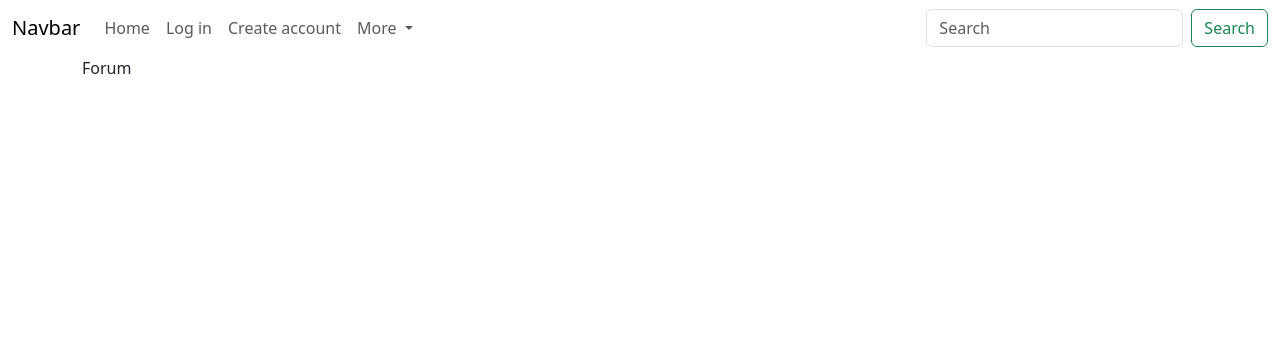
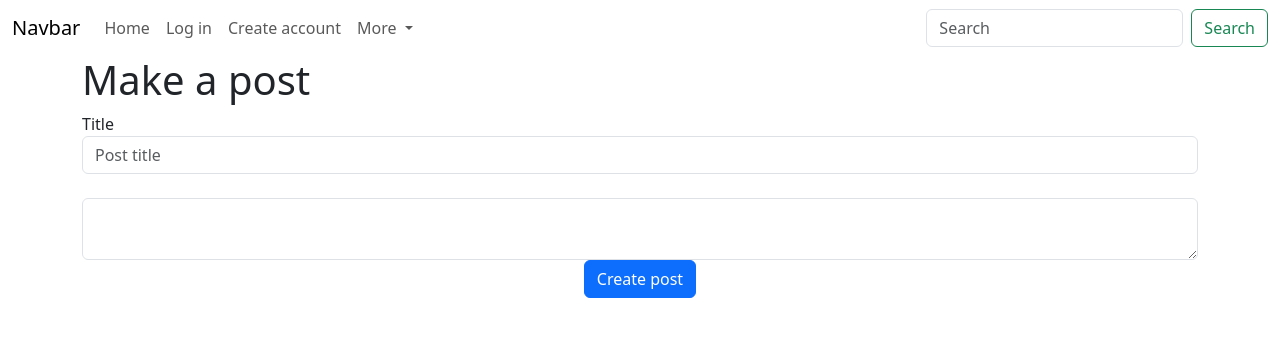
Before and after one commit to Kingston-Smith/Year13Digital, a Flask app: template website/Templates/forum.html in a window 1280 px wide. Shown: the top 337 px of the page. Run offline with Flask 3, Linux system fonts and the light colour scheme; the template is opened without the code that fills it, so the values that code supplies are empty.

Commit message:
Forum Post creation stuff

```diff
--- a/website/Templates/forum.html
+++ b/website/Templates/forum.html
@@ -1,2 +1,22 @@
 {% extends "template.html" %} {% block title %} Forum {% endblock %}
-{% block content %} Forum {% endblock %}
+{% block content %}
+
+<h1>Make a post</h1>
+
+<form method="POST">
+    <!--Blog title form-->
+    <label for="title">Title</label>
+    <input type="text" name="title" id="title" class="form-control" placeholder="Post title" />
+    <br/>
+    <!--Blog content text area-->
+    <textarea name="content" id="content" class="form-control"></textarea>
+    <!--Submit button-->
+    <div align="center">
+        <button class="btn btn-primary" type="submit">
+            Create post
+        </button>
+    </div>
+</form>
+
+
+{% endblock %}
--- a/website/views.py
+++ b/website/views.py
@@ -11,3 +11,9 @@ views=Blueprint("views", __name__)
 def home():
     #returns homepage
     return render_template("home.html", user=current_user)
+
+#Forum route
+@views.route("/forum", methods=['GET', 'POST'])
+@login_required
+def forum():
+    return render_template("forum.html", user=current_user)
```
